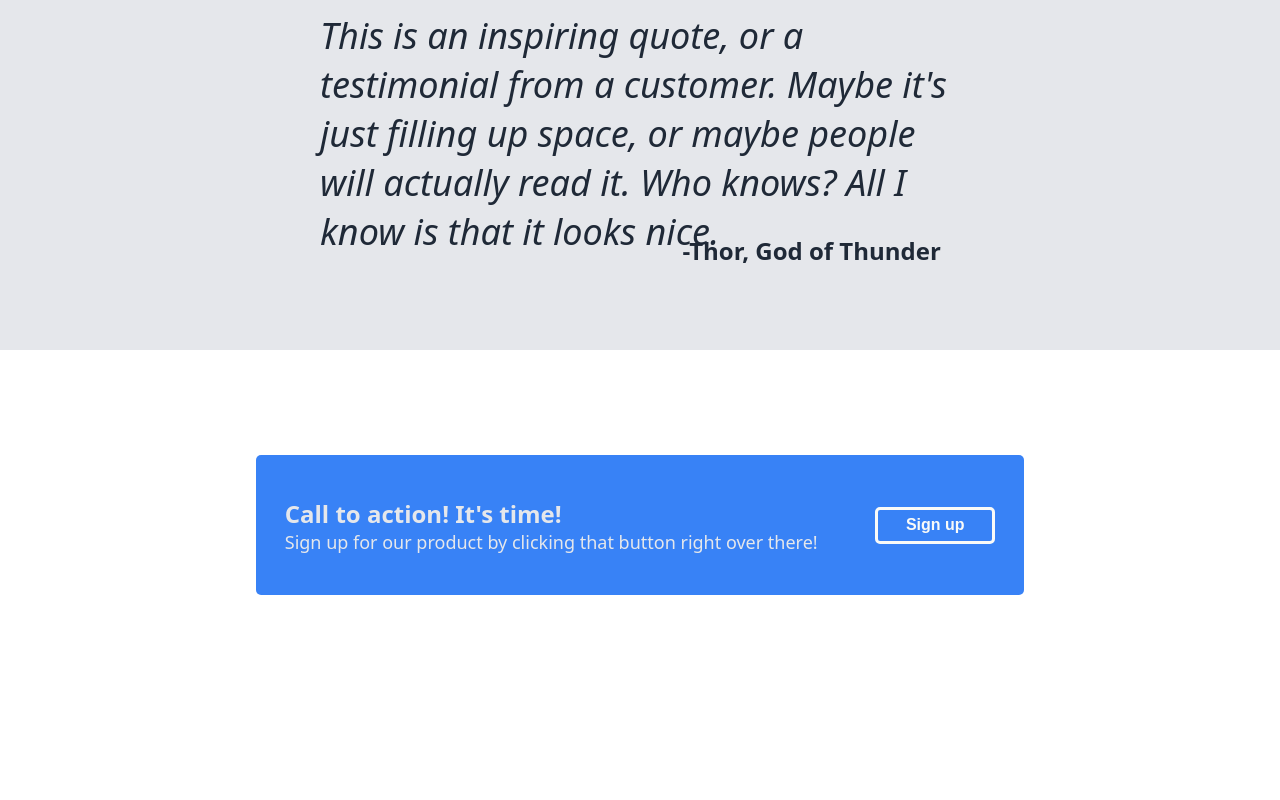
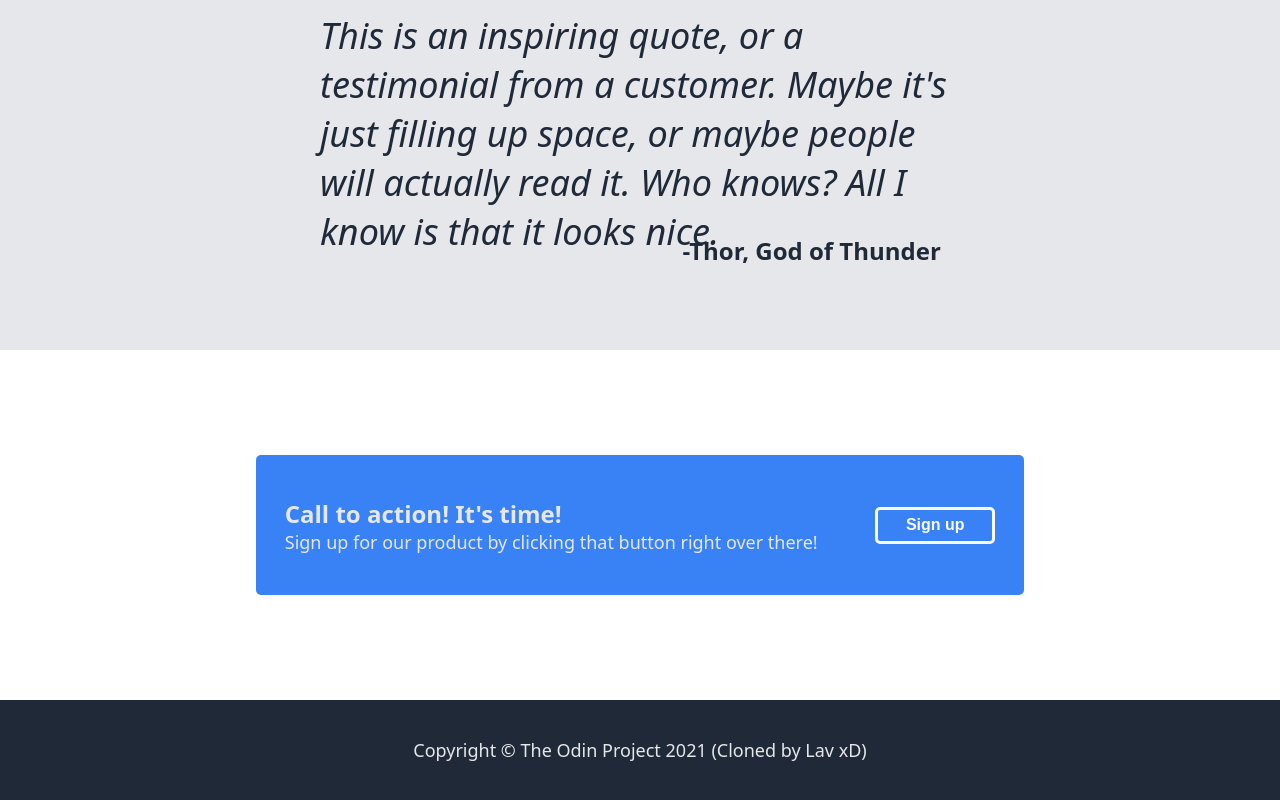
Before and after one commit to lavhuyaar/odin-landing-page, a plain HTML site: page index.html in a window 1280 px wide. Shown: the part 1000-1800 px from the top of the page. Before the commit the page ends 1700 px from the top, so only its background shows below. Drawn offline with Linux system fonts and the light colour scheme.

Commit message:
Footer added

```diff
--- a/index.html
+++ b/index.html
@@ -70,7 +70,9 @@
         </div>
     </div>
 
-
+    <div class="footer">
+        <p>Copyright &#169 The Odin Project 2021 (Cloned by Lav xD)</p>
+    </div>
 
 </body>
 </html>
--- a/style.css
+++ b/style.css
@@ -206,3 +206,17 @@ h3 {
     width: 120px;
     padding: 5px;
 }
+
+.footer {
+    background-color: #1f2937;
+    width: 100%;
+    height: 100px;
+    display: flex;
+    justify-content: center;
+    align-items: center;
+}
+.footer p {
+    color: #e5e7eb;
+    font-size: 18px;
+    border: none;
+}
```
